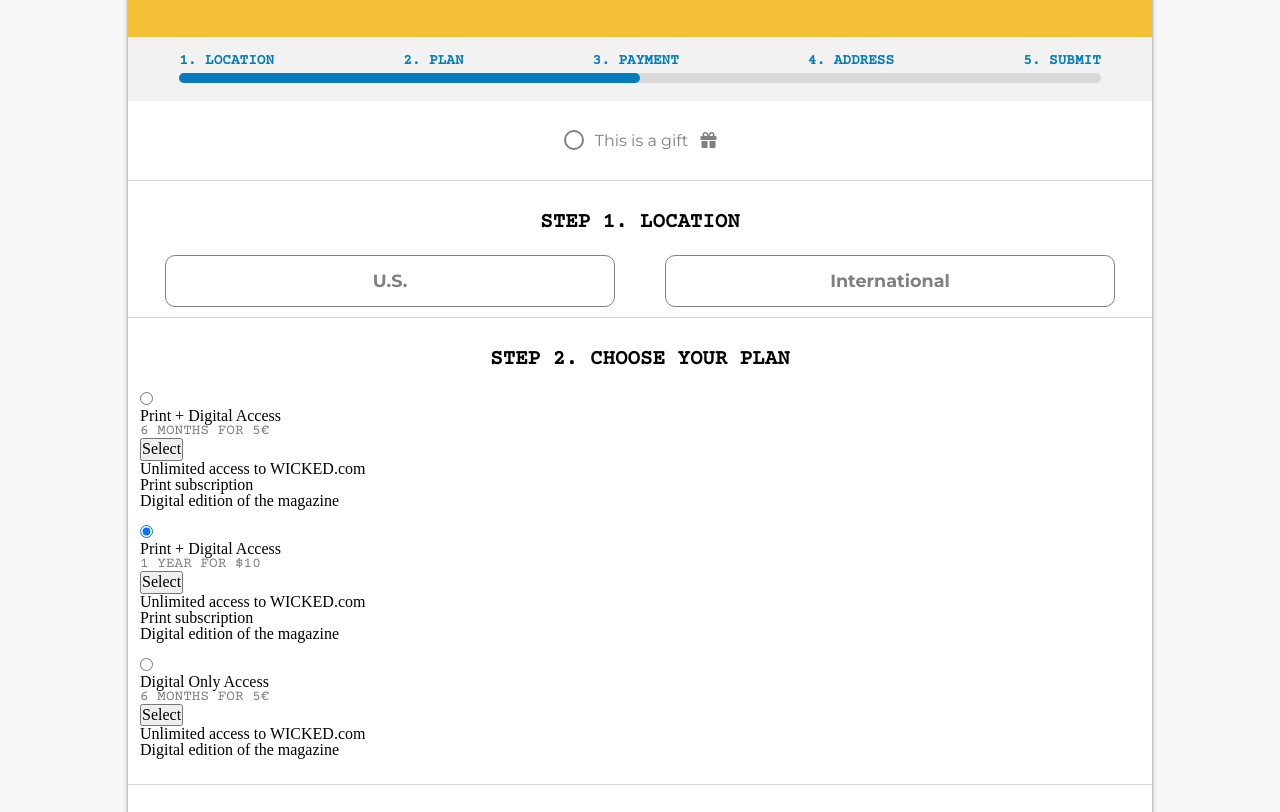
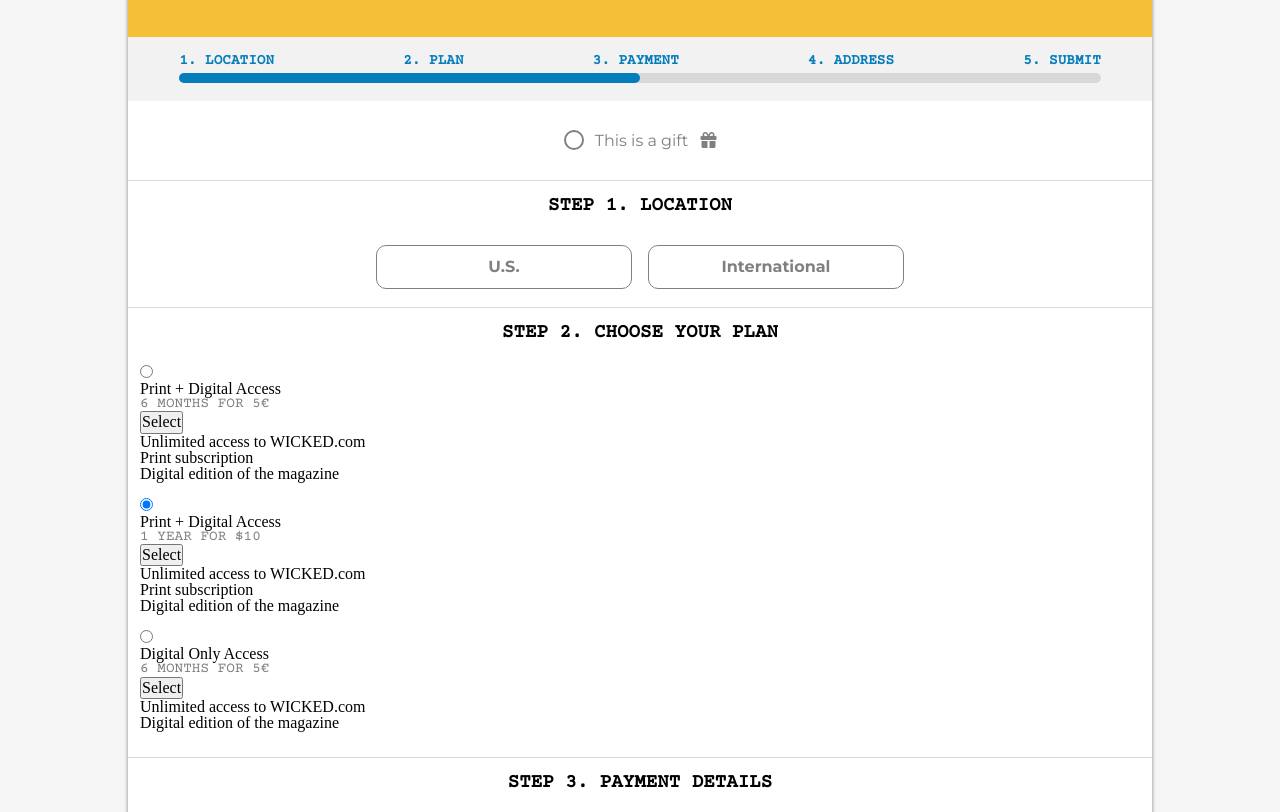
Before and after one commit to jseguraweb/wired-clone, a website: page form.html in a window 1280 px wide. Shown: the part 140-952 px from the top of the page. Drawn offline with nearby package versions, Linux system fonts and the light colour scheme.

Commit message:
improve step location in the form

```diff
--- a/form.html
+++ b/form.html
@@ -44,7 +44,7 @@
         </div>
         <form action="#">
             <div class="optional">
-                <label for="gift" class="switch">
+                <label for="gift" class="switch switch-big">
                     <div class="checkbox-custom">
                         <svg width="14" height="14" viewBox="-25 -20 184 133" fill="none"
                             xmlns="http://www.w3.org/2000/svg">
@@ -56,20 +56,20 @@
                     <p>This is a gift <i class="fas fa-gift"></i></p>
                 </label>
             </div>
-            <fieldset id="location" class="step">
+            <fieldset id="location">
                 <legend>
                     <h3>Step 1. Location</h3>
                 </legend>
                 <div class="labels-wrapper">
-                    <label for="US" class="switch rounded-border"><span>U.S.</span>
+                    <label for="US" class="switch rounded-border market"><span>U.S.</span>
                         <input type="radio" id="US" name="location" value="US" checked>
                     </label>
-                    <label for=" international" class="switch rounded-border"><span>International</span>
+                    <label for="international" class="switch rounded-border market"><span>International</span>
                         <input type="radio" id="international" name="location" value="international">
                     </label>
                 </div>
             </fieldset>
-            <fieldset id="plan" class="step">
+            <fieldset id="plan">
                 <legend>
                     <h3>Step 2. Choose your plan</h3>
                 </legend>
@@ -115,7 +115,7 @@
                     </div>
                 </label>
             </fieldset>
-            <fieldset id="payment" class="step">
+            <fieldset id="payment">
                 <legend>
                     <h3>Step 3. Payment details</h3>
                 </legend>
@@ -187,7 +187,7 @@
                     </div>
                 </div>
             </fieldset>
-            <fieldset id="shipping" class="step">
+            <fieldset id="shipping">
                 <legend>
                     <h3>Step 4. Shipping address</h3>
                 </legend>
@@ -248,7 +248,7 @@
                         Cookie Statement</a>.
                 </p>
             </div>
-            <fieldset id="submit" class="step">
+            <fieldset id="submit">
                 <legend>
                     <h3>Step 5. Review and submit</h3>
                 </legend>
--- a/stylesheet/scss/_component.scss
+++ b/stylesheet/scss/_component.scss
@@ -49,9 +49,9 @@
     display: flex;
     align-items: center;
     justify-content: center;
-    padding: 1rem;
-    width: 12rem;
+    padding: 0.8rem 2.5rem;
     height: auto;
+    min-width: 10rem;
     color: grey;
 
     &:hover {
@@ -65,11 +65,19 @@
     }
 }
 
+.switch-big {
+    width: 12rem;
+    padding: 1rem;
+}
+
 .rounded-border {
     border: 1px solid grey;
     border-radius: 10px;
-    span {
-        padding: 0rem 3rem;
+    // span {
+    //     padding: 0rem 2rem;
+    // }
+    &:hover {
+        border: 1px solid #057DBC;
     }
 }
 
--- a/stylesheet/scss/_layout.scss
+++ b/stylesheet/scss/_layout.scss
@@ -4,7 +4,6 @@
     display: flex;
     flex-direction: row;
     align-items: center;
-    justify-content: space-between;
 }
 
 @mixin flex-column {
--- a/stylesheet/scss/modules/_form.scss
+++ b/stylesheet/scss/modules/_form.scss
@@ -18,6 +18,16 @@ form {
 
 fieldset {
     @include thin-bottom-border;
+
+    h3 {
+        @include mini-heading;
+        text-transform: uppercase;
+        font-size: 1.2rem;
+    }
+
+    legend {
+        text-align: center;
+    }
 }
 
 .form-header {
@@ -28,6 +38,7 @@ fieldset {
 
     .header-wrapper-top {
         @include flex-row;
+        justify-content: space-between;
         padding: 0 1rem;
 
         #toggle-options {
@@ -86,7 +97,7 @@ fieldset {
 
 .subscription-steps {
     @include flex-row;
-
+    justify-content: space-between;
     width: 90%;
     margin-bottom: 0.3rem;
 }
@@ -148,35 +159,23 @@ fieldset {
 
 // step 1: location
 
-.step {
+.labels-wrapper {
     @include flex-column;
-    width: 100%;
-    height: auto;
-    justify-content: end;
+    justify-content: center;
 
-    legend {
-        margin: 0 auto;
-    }
-
-    h3 {
-        @include mini-heading;
-        text-transform: uppercase;
-        font-size: 1.3rem;
-        margin-top: 1rem;
+    @media screen and (min-width: 400px){
+        @include flex-row;
     }
 }
 
-.labels-wrapper {
-    @include flex-row;
-    justify-content: space-around;
+.market {
     @include main-text;
-    font-size: 1.1rem;
     font-weight: 600;
-    width: 100%;
-    height: auto;
+    margin: 0.5rem;
+    width: 90%;
 
-    label {
-        min-width: 45%;
+    @media screen and (min-width: 600px){
+        width: 16rem;
     }
 }
 
--- a/stylesheet/scss/modules/_landing.scss
+++ b/stylesheet/scss/modules/_landing.scss
@@ -16,6 +16,7 @@ body {
     position: fixed;
 
     @include flex-row;
+    justify-content: space-between;
 
     nav {
         @include flex-column;
@@ -85,6 +86,7 @@ body {
     margin: 5rem auto 1.3rem;
     @include red-to-white;
     @include flex-row;
+    justify-content: space-between;
     @include main-text;
     line-height: 1.1;
     color: #fff;
```
Also changed, not shown: stylesheet/style.css, 1 other file.
